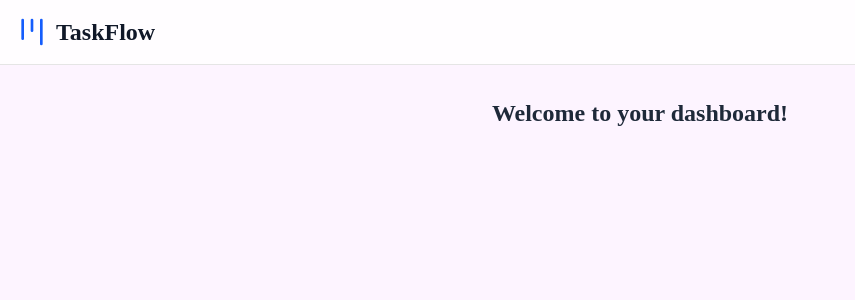
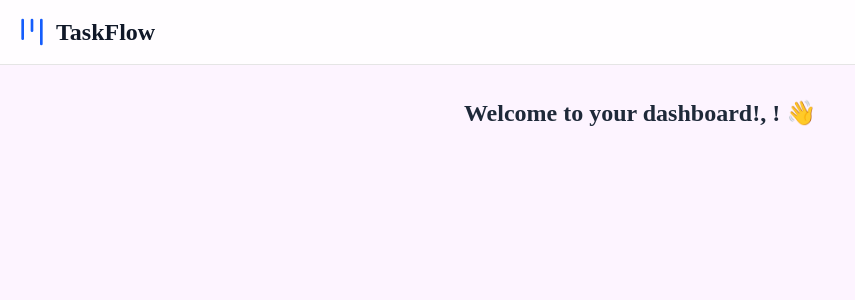
Before and after one commit to rumachoudhury/nextjs-supabase-app, a Next.js app in the folder nextjs-supabase-app/: page /dashboard in a window 1280 px wide. Shown: the top 300 px of the page, without its empty margins (0-855 px from the left). Built offline with nearby package versions, Linux system fonts and the light colour scheme; no server answers.

Commit message:
Update dashboard page

```diff
--- a/nextjs-supabase-app/app/dashboard/page.tsx
+++ b/nextjs-supabase-app/app/dashboard/page.tsx
@@ -1,12 +1,19 @@
+"use client";
+
 import Navbar from "@/components/Navbar";
+import { useUser } from "@clerk/nextjs";
 import React from "react";
 
 function DashboardPage() {
+  const { user } = useUser();
   return (
     <div className="min-h-screen bg-fuchsia-50">
       <Navbar />
       <main className="container mx-auto px-4 py-6 sm:py-8 text-2xl font-semibold text-gray-800 text-center">
-        <h1>Welcome to your dashboard!</h1>
+        <h1>
+          Welcome to your dashboard!,{" "}
+          {user?.firstName ?? user?.emailAddresses[0].emailAddress}! 👋
+        </h1>
       </main>
     </div>
   );
```
